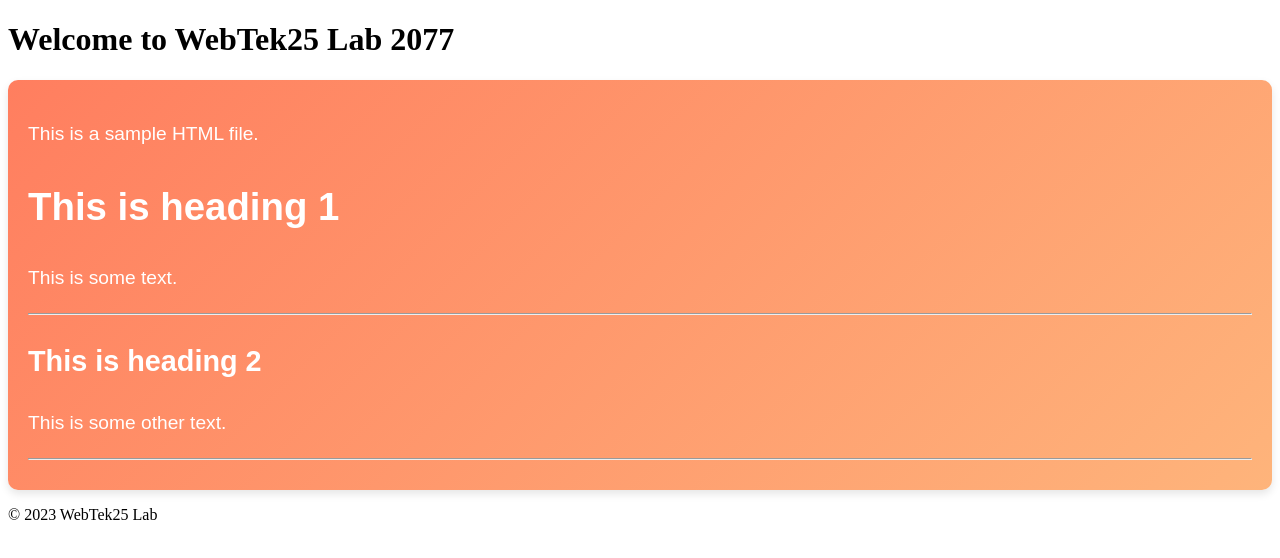
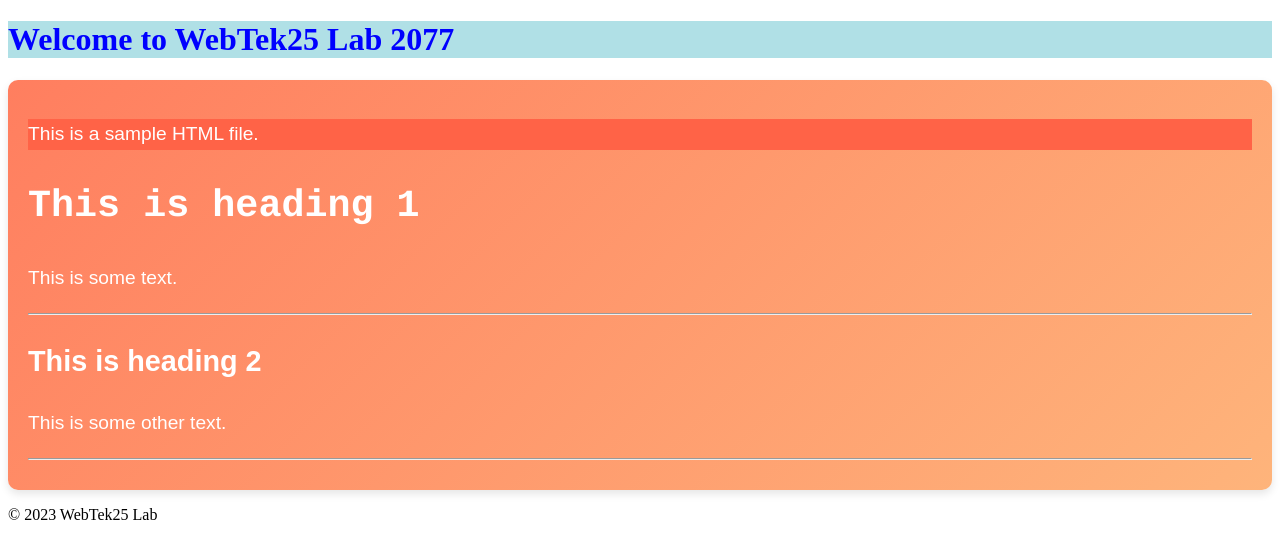
Before and after one commit to zeliha-nur/web-teknolojileri, a plain HTML site: page index.html in a window 1280 px wide. Drawn offline with Linux system fonts and the light colour scheme.

Commit message:
yeni düzenlemeler yapıldı

```diff
--- a/index.html
+++ b/index.html
@@ -8,11 +8,11 @@
 </head>
 <body>
     <header>
-        <h1>Welcome to WebTek25 Lab 2077</h1>
+        <h1 style="background-color:powderblue; color:blue">Welcome to WebTek25 Lab 2077</h1>
     </header>
     <main>
-        <p>This is a sample HTML file.</p>
-        <h1>This is heading 1</h1>
+        <p style="background-color:tomato;">This is a sample HTML file.</p>
+        <h1 style="font-family:courier;">This is heading 1</h1>
         <p>This is some text.</p>
         <hr>
         <h2>This is heading 2</h2>
```
